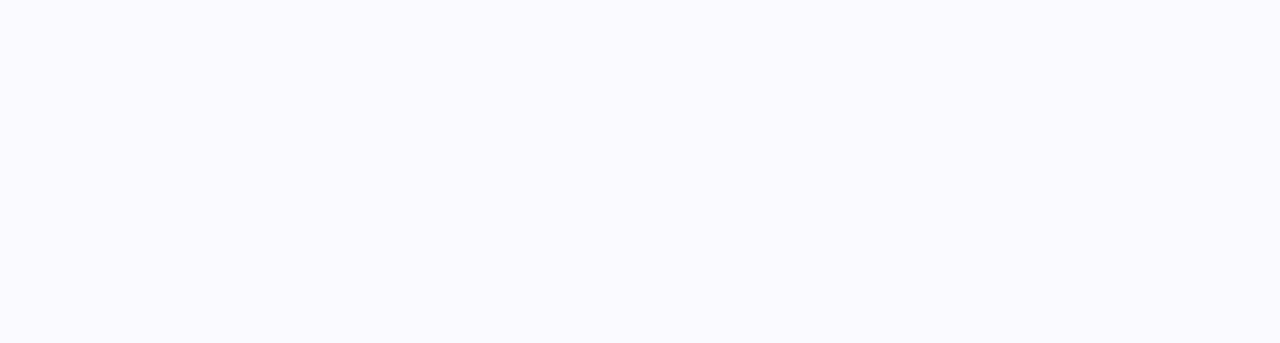
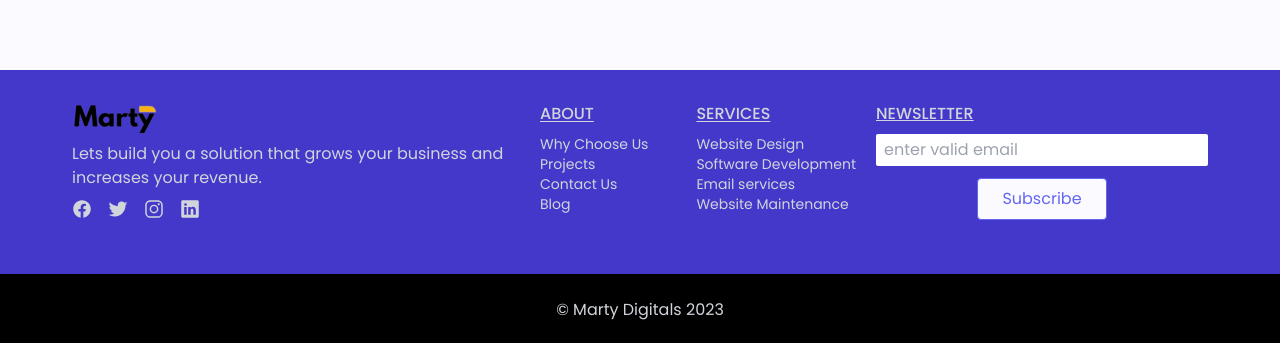
Before and after one commit to silas07official/marty-digitals, a React (Vite) app: page / in a window 1280 px wide. Shown: the part 2792-3135 px from the top of the page. Before the commit the page ends 2862 px from the top, so only its background shows below. Built offline with nearby package versions, Linux system fonts and the light colour scheme.

Commit message:
aded the footer component

```diff
--- a/src/App.jsx
+++ b/src/App.jsx
@@ -1,5 +1,6 @@
 import About from "./components/About";
 import Contact from "./components/Contact";
+import Footer from "./components/Footer";
 
 
 
@@ -15,8 +16,7 @@
       <About />
       <Service />
       <Contact />
-
-
+      <Footer />
     </div>
   );
 }
--- /dev/null
+++ b/src/components/Footer.jsx
@@ -0,0 +1,129 @@
+import logo from "../assets/marty-logo.png";
+import Button from "./Button";
+
+function Footer() {
+  return (
+    <div>
+      <div className=" bg-indigo-700 text-gray-300 px-2 md:px-4">
+        <div className=" justify-between md:flex px-5 md:px-14 py-4 md:py-8">
+          <div>
+            <div className="mb-4">
+              <div className="mb-2">
+                <a href="/">
+                  <img src={logo} alt="Footer logo" />
+                </a>
+              </div>
+              <p className=" max-w-sm md:max-w-md my-2 ">
+                Lets build you a solution that grows your business and increases
+                your revenue.
+              </p>
+              <ul className="flex items-start gap-4 text-xl">
+                <li>
+                  <a href="#" className="social-link">
+                    <ion-icon name="logo-facebook"></ion-icon>
+                  </a>
+                </li>
+                <li>
+                  <a href="#" className="social-link">
+                    <ion-icon name="logo-twitter"></ion-icon>
+                  </a>
+                </li>
+                <li>
+                  <a href="#" className="social-link">
+                    <ion-icon name="logo-instagram"></ion-icon>
+                  </a>
+                </li>
+                <li>
+                  <a href="#" className="social-link">
+                    <ion-icon name="logo-linkedin"></ion-icon>
+                  </a>
+                </li>
+              </ul>
+            </div>
+          </div>
+          <div>
+            <div className="flex gap-8 mb-4 md:gap-12">
+              <ul>
+                <li className=" mb-2 underline underline-offset-2">
+                  <h3 className="uppercase font-medium">About</h3>
+                </li>
+                <li className=" text-sm hover:text-white duration-100 ease-in md:text-md">
+                  <a href="#about" className="footer-link">
+                    Why Choose Us
+                  </a>
+                </li>
+                <li className=" text-sm hover:text-white duration-100 ease-in md:text-md">
+                  <a href="#project" className="footer-link">
+                    Projects
+                  </a>
+                </li>
+                <li className=" text-sm hover:text-white duration-100 ease-in md:text-md">
+                  <a href="#contact" className="footer-link">
+                    Contact Us
+                  </a>
+                </li>
+                <li className=" text-sm hover:text-white duration-100 ease-in md:text-md">
+                  <a href="#" className="footer-link">
+                    Blog
+                  </a>
+                </li>
+              </ul>
+              <ul>
+                <li className=" mb-2 underline underline-offset-2">
+                  <h3 className="uppercase font-medium">Services</h3>
+                </li>
+                <li className=" text-sm hover:text-white duration-100 ease-in md:text-md">
+                  <a href="#services" className="footer-link">
+                    Website Design
+                  </a>
+                </li>
+                <li className=" text-sm hover:text-white duration-100 ease-in md:text-md">
+                  <a href="#services" className="footer-link">
+                    Software Development
+                  </a>
+                </li>
+                <li className=" text-sm hover:text-white duration-100 ease-in md:text-md">
+                  <a href="#services" className="footer-link">
+                    Email services
+                  </a>
+                </li>
+                <li className=" text-sm hover:text-white duration-100 ease-in md:text-md">
+                  <a href="#services" className="footer-link">
+                    Website Maintenance
+                  </a>
+                </li>
+              </ul>
+            </div>
+          </div>
+          <div>
+            <h3 className=" mb-2 uppercase underline underline-offset-1 font-medium">
+              Newsletter
+            </h3>
+            <form action="#" className="flex items-center gap-2 md:flex-col">
+              <div>
+                <input
+                  type="text"
+                  name="subscribe"
+                  id="subscribe"
+                  placeholder="enter valid email"
+                  className=" py-1 px-2 rounded-sm text-gray-800 focus:outline-none"
+                />
+              </div>
+              <Button
+                type="submit"
+                className=" bg-sectionBg border border-indigo-500 text-indigo-500 hover:text-white hover:bg-indigo-500 duration-500 ease-in my-1"
+              >
+                Subscribe
+              </Button>
+            </form>
+          </div>
+        </div>
+      </div>
+      <div className=" bg-black text-center text-gray-300 py-6">
+        <p>&copy; Marty Digitals {new Date().getFullYear()}</p>
+      </div>
+    </div>
+  );
+}
+
+export default Footer;
```
